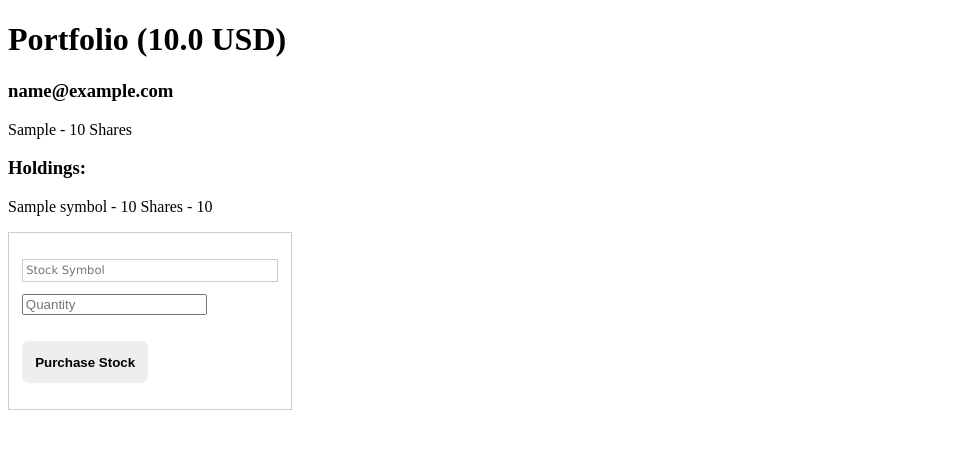
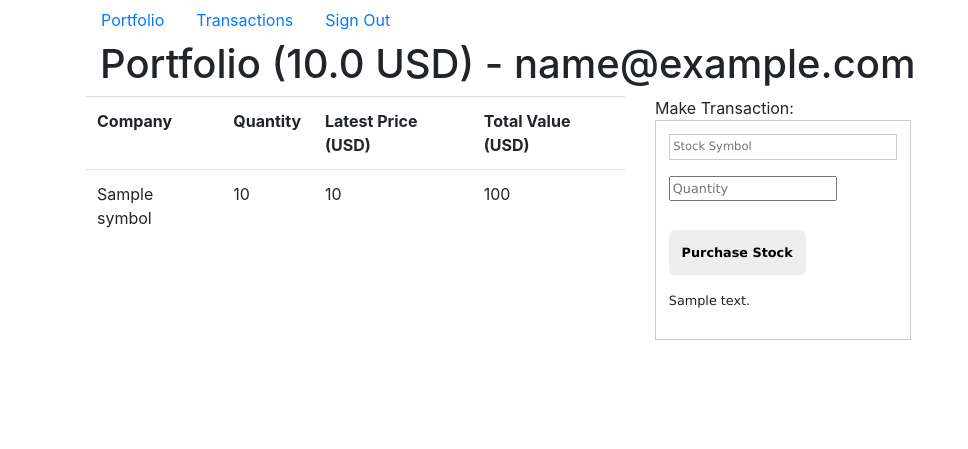
Before and after one commit to djlad/TTP-FS, a Flask app: template server/app/templates/stocks.html in a window 1280 px wide. Shown: the top 449 px of the page, without its empty margins (0-968 px from the left). Run offline with Flask 2, Linux system fonts and the light colour scheme; tables that the repository leaves empty hold one stand-in row (values such as "Sample post"); the template is opened without the code that fills it: values that come from a table or form of the project are taken from there, most other values are stand-ins (such as "Sample title", 1, 10 or a date in 2020); some libraries are stand-ins or nearby versions.

Commit message:
added styling for stocks and transactions page

```diff
--- a/server/app/templates/stocks.html
+++ b/server/app/templates/stocks.html
@@ -1,33 +1,86 @@
-<!doctype html>
-<title>Web Stocks App</title>
-<h1>Portfolio ({{user.balance}} {{user.currency_type}})</h1>
-<h3>{{ user.email }}</h3>
-
-{% for transaction in user.transactions %}
-<p>{{ transaction.symbol }} - {{transaction.quantity}} Shares </p>
-{% endfor %}
-
-<h3>Holdings:</h3>
-{% for holding in holdings%}
-<p>{{ holding.symbol }} - {{holding.quantity}} Shares - {{quotes[loop.index-1].latestPrice}}</p>
-{% endfor %}
-
 <!DOCTYPE html>
 <html lang="en">
 <head>
     <meta charset="utf-8">
     <meta name="viewport" content="width=device-width, initial-scale=1">
     <meta http-equiv="x-ua-compatible" content="ie=edge">
-    <title>My Example</title>
+    <title>Web Stocks</title>
     <link rel="stylesheet" href="{{ url_for('static', filename='css/portfolio.css') }}">
+    <link rel="stylesheet" href="https://maxcdn.bootstrapcdn.com/bootstrap/4.0.0/css/bootstrap.min.css" integrity="sha384-Gn5384xqQ1aoWXA+058RXPxPg6fy4IWvTNh0E263XmFcJlSAwiGgFAW/dAiS6JXm" crossorigin="anonymous">
+    <script src="https://code.jquery.com/jquery-3.2.1.slim.min.js" integrity="sha384-KJ3o2DKtIkvYIK3UENzmM7KCkRr/rE9/Qpg6aAZGJwFDMVNA/GpGFF93hXpG5KkN" crossorigin="anonymous"></script>
+    <script src="https://cdnjs.cloudflare.com/ajax/libs/popper.js/1.12.9/umd/popper.min.js" integrity="sha384-ApNbgh9B+Y1QKtv3Rn7W3mgPxhU9K/ScQsAP7hUibX39j7fakFPskvXusvfa0b4Q" crossorigin="anonymous"></script>
+    <script src="https://maxcdn.bootstrapcdn.com/bootstrap/4.0.0/js/bootstrap.min.js" integrity="sha384-JZR6Spejh4U02d8jOt6vLEHfe/JQGiRRSQQxSfFWpi1MquVdAyjUar5+76PVCmYl" crossorigin="anonymous"></script>
+    <!-- <script src="https://maxcdn.bootstrapcdn.com/bootstrap/3.4.0/js/bootstrap.min.js"></script> -->
 </head>
 <body>
+  <div class="container">
+    <ul class="nav">
+      <li class="nav-item">
+        <a data-toggle="pill" class="nav-link active" href="#portfolio">Portfolio</a>
+      </li>
+      <li class="nav-item">
+        <a data-toggle="pill" class="nav-link" href="#transactions">Transactions</a>
+      </li>
+      <li class="nav-item">
+        <a data-toggle="pill" class="nav-link" href="{{url_for('user.logout')}}">Sign Out</a>
+      </li>
+    </ul>
+      <div class="tab-content">
+        <div id="portfolio" class="tab-pane active">
+          <div class="col-md-12"><h1>Portfolio ({{user.balance}} {{user.currency_type}}) - {{ user.email }}</h1></div>
+          <!-- <div class="col-md-12"><h3>{{ user.email }}</h3></div>-->
+          <div class="row">
+            <div class="col-md-6">
+              <table id="t01" class="table">
+                  <tr>
+                    <th>Company</th>
+                    <th>Quantity</th>
+                    <th>Latest Price ({{user.currency_type}})</th>
+                    <th>Total Value ({{(user.currency_type)}})</th>
+                  </tr>
+                {% for holding in holdings%}
+                    <tr>
+                      <td>{{ holding.symbol }}</td>
+                      <td>{{holding.quantity}}</td>
+                      <td>{{quotes[loop.index-1].latestPrice}}</td>
+                      <td>{{quotes[loop.index-1].latestPrice * holding.quantity}}</td>
+                    </tr>
+                {% endfor %}
+              </table>
+            </div>
+            <div class="col-md-6">
+              <div>Make Transaction:</div>
+              <form class="myForm" method="POST" enctype="application/x-www-form-urlencoded" action="/buy">
+                  <p><input type="text" name="symbol" placeholder="Stock Symbol"></p>
+                  <p><input type="number" name="quantity" placeholder="Quantity"></p>
+                  <input type="text" style="display:none" name="render" value="True">
+                  <p><button>Purchase Stock</button></p>
+                  <p>{{transaction_message}}</p>
+              </form>
+            </div>
+          </div>
+      </div>
 
-    <form class="myForm" method="POST" enctype="application/x-www-form-urlencoded" action="/buy">
-        <p><input type="text" name="symbol" placeholder="Stock Symbol"></p>
-        <p><input type="number" name="quantity" placeholder="Quantity"></p>
-        <p><button>Purchase Stock</button></p>
-    </form>
-
+      <div id="transactions" class="tab-pane">
+          <div class="col-md-12"><h1>Transactions:<h1></div>
+          <table class="table">
+              <tr>
+                <th>Company</th>
+                <th>Quantity</th>
+                <th>Price ({{user.currency_type}})</th>
+                <th>Total Cost({{(user.currency_type)}})</th>
+              </tr>
+            {% for transaction in user.transactions%}
+                <tr>
+                  <td>{{ transaction.symbol }}</td>
+                  <td>{{transaction.quantity}}</td>
+                  <td>{{transaction.transactionPrice}}</td>
+                  <td>{{transaction.transactionPrice * transaction.quantity}}</td>
+                </tr>
+            {% endfor %}
+          </table>
+      </div>
+    </div>
+  </div>
 </body>
 </html>
```
Also changed, not shown: server/app/routes/routes.py (+15 -6 lines).
